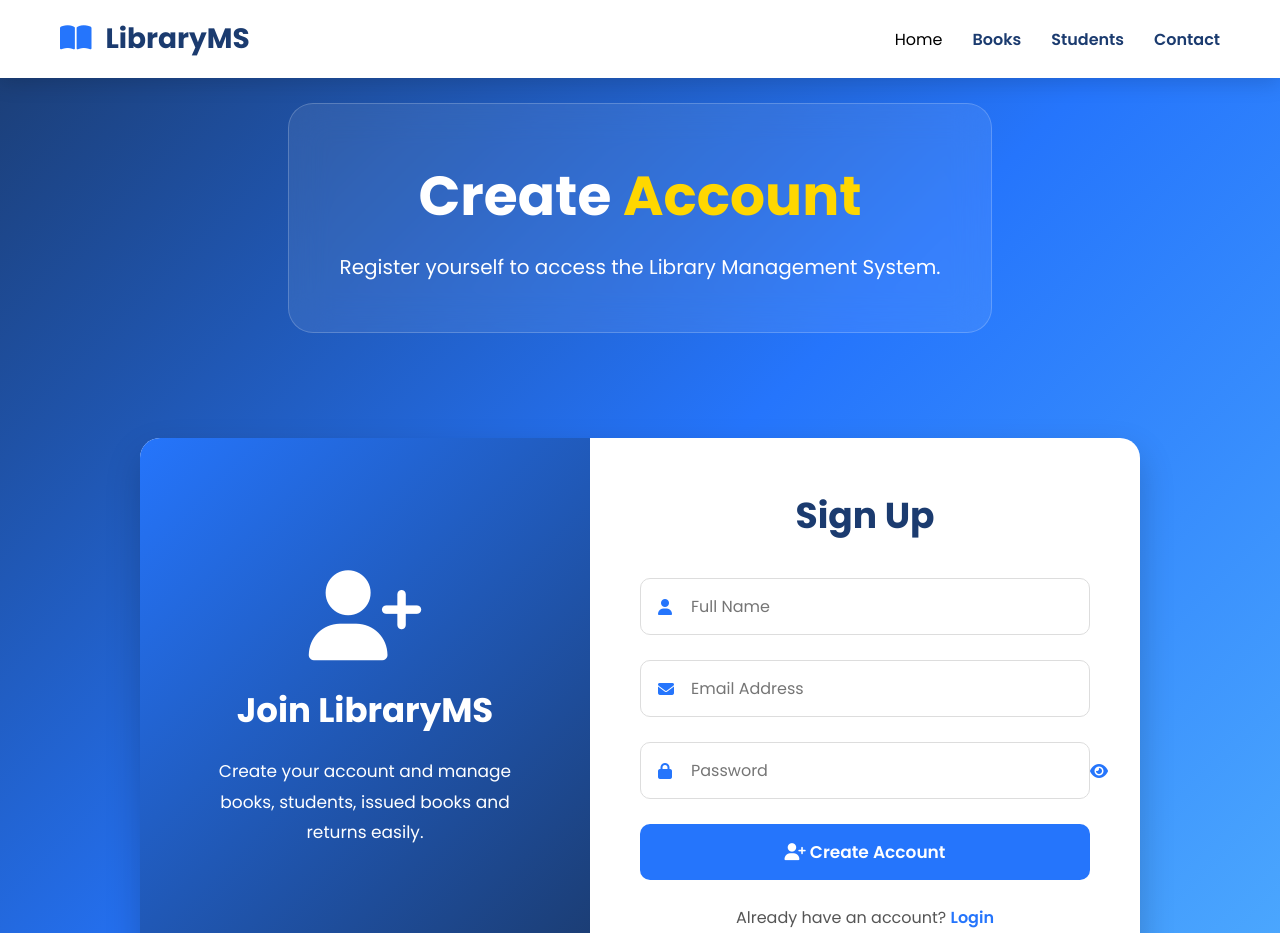
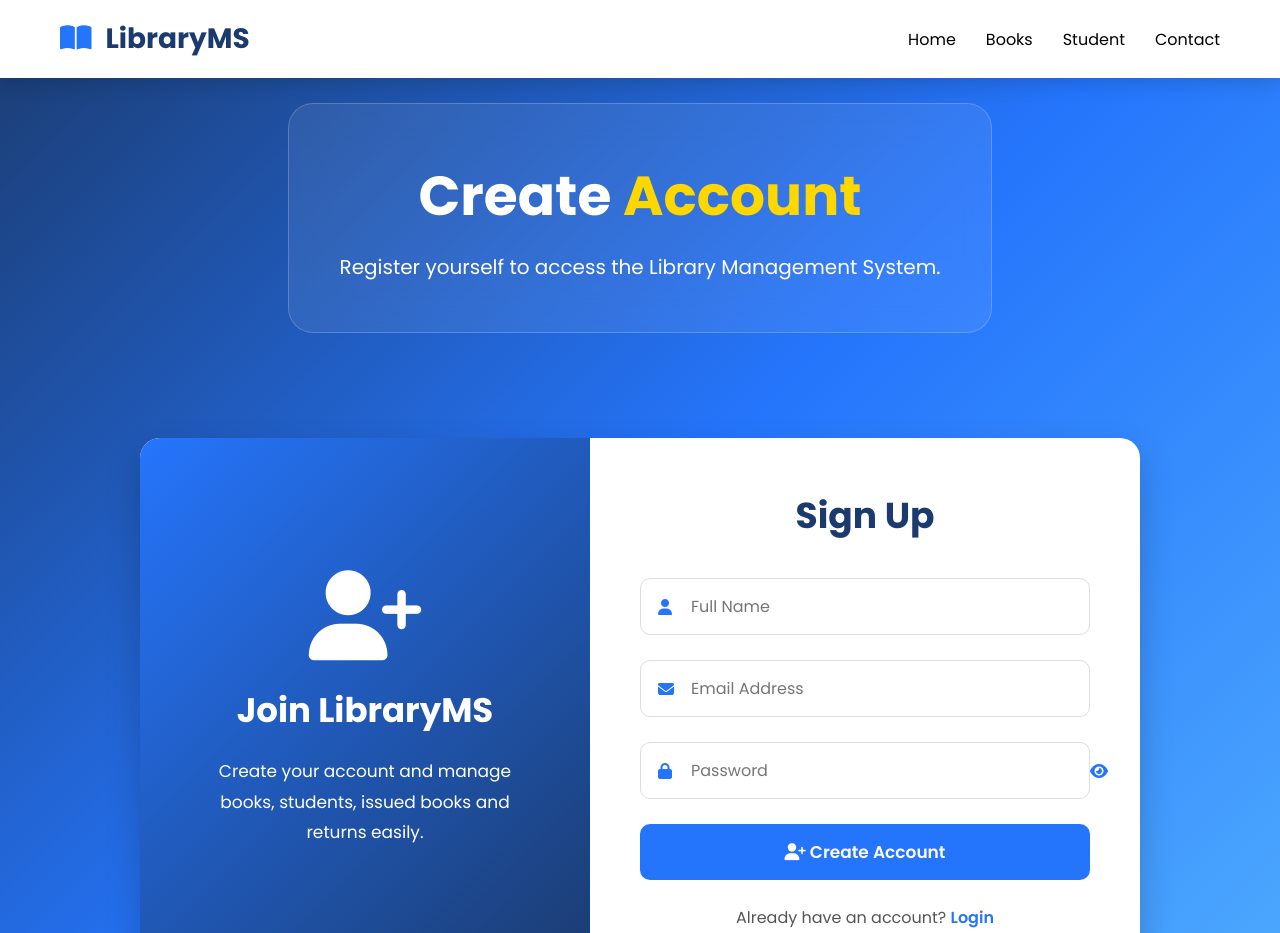
Before and after one commit to Jaul04/Library-Management-System, a website: page Public/signup.html in a window 1280 px wide. Shown: the top 933 px of the page. Drawn offline with Linux system fonts and the light colour scheme.

Commit message:
Update signup.html

```diff
--- a/Public/signup.html
+++ b/Public/signup.html
@@ -28,11 +28,11 @@ href="https://cdnjs.cloudflare.com/ajax/libs/font-awesome/6.7.2/css/all.min.css"
 
         <li>Home</li>
 
-        <li><a href="/book.html">Books</a></li>
+        <li>Books</li>
 
-        <li><a href="/student.html">Students</a></li>
+        <li>Student</li>
 
-        <li><a href="/home#contact">Contact</a></li>
+        <li>Contact</li>
 
     </ul>
 
```
